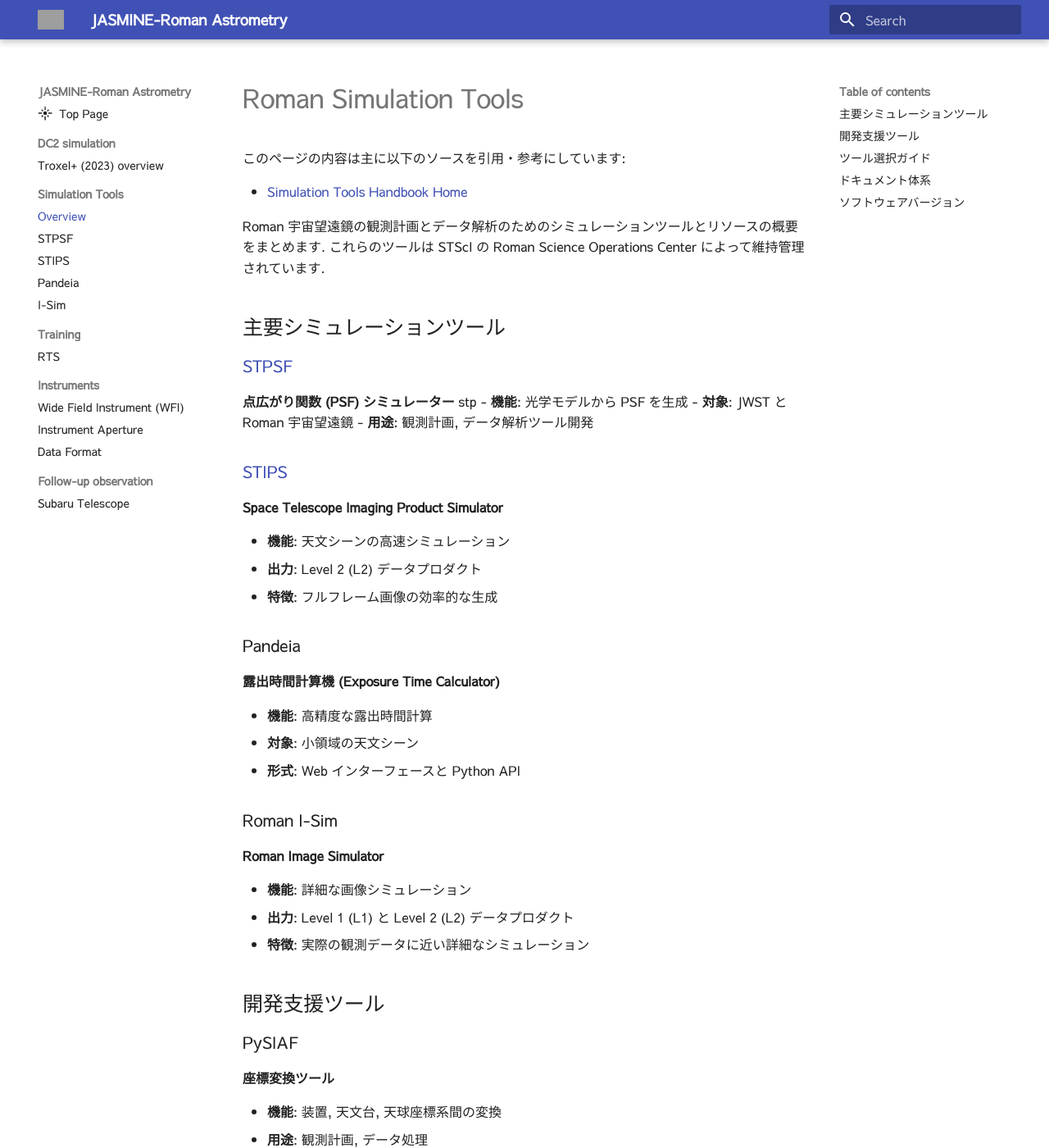
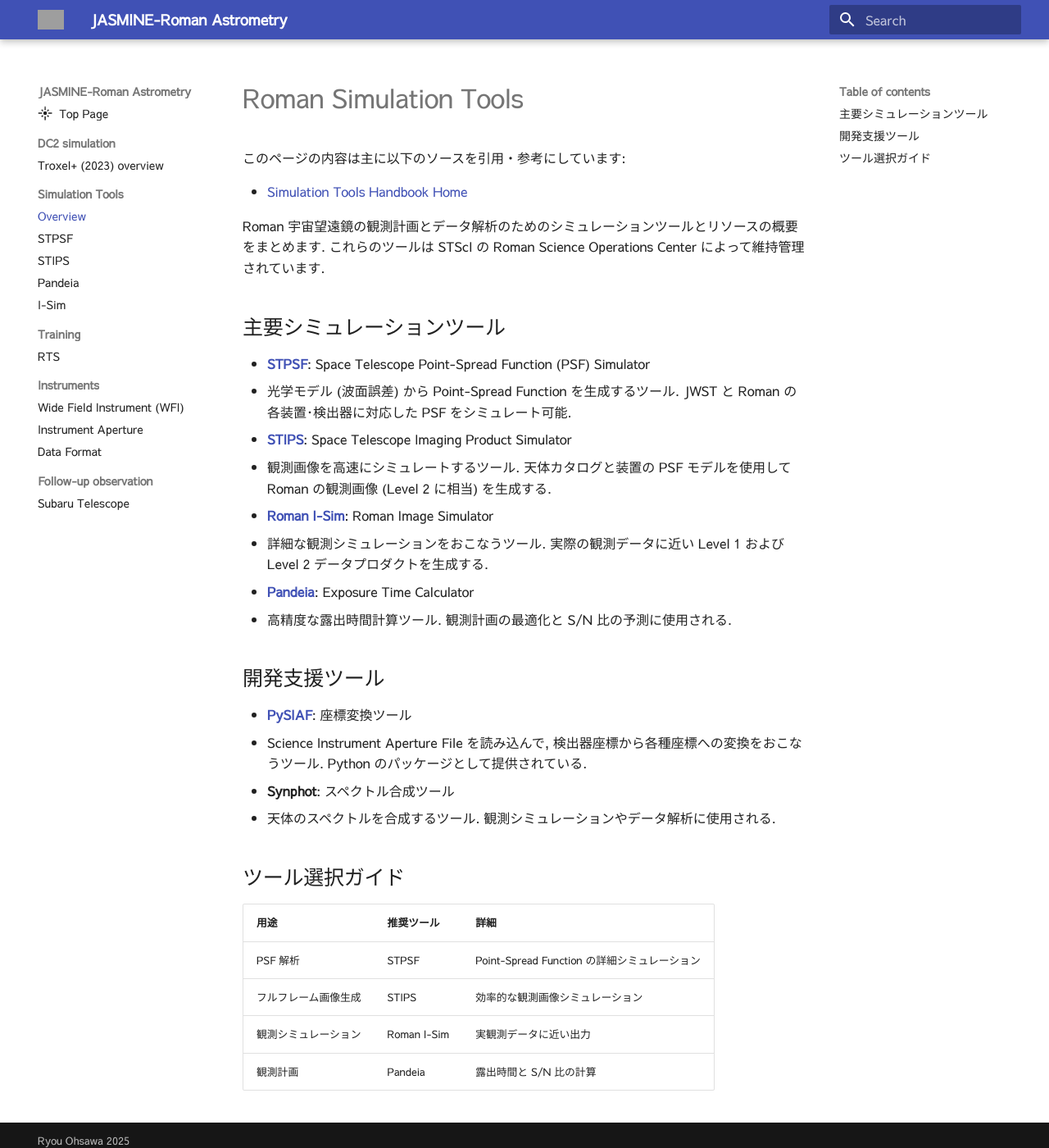
Before and after one commit to astronasutarou/jasmine-roman-astrometry, an MkDocs documentation site: the page built from docs/tools/index.md, in a window 1280 px wide and 1400 px high. Shown: the whole window at 82% size. Built offline with MkDocs 1.6.1 and Material for MkDocs 9.7.7, drawn with Linux system fonts in a browser that asks for light colours; some of the changed text lies outside the part shown; grey boxes are pictures that could not be loaded.

Commit message:
refactor index.md for improved tool descriptions and organization

```diff
--- a/docs/tools/index.md
+++ b/docs/tools/index.md
@@ -15,80 +15,27 @@ Roman 宇宙望遠鏡の観測計画とデータ解析のためのシミュレ
 
 ## 主要シミュレーションツール
 
-### [STPSF](stpsf.md)
-**点広がり関数 (PSF) シミュレーター**
-stp
-- **機能**: 光学モデルから PSF を生成
-- **対象**: JWST と Roman 宇宙望遠鏡
-- **用途**: 観測計画, データ解析ツール開発
-
-### [STIPS](stips.md)
-**Space Telescope Imaging Product Simulator**
-
-- **機能**: 天文シーンの高速シミュレーション
-- **出力**: Level 2 (L2) データプロダクト
-- **特徴**: フルフレーム画像の効率的な生成
-
-### Pandeia
-**露出時間計算機 (Exposure Time Calculator)**
-
-- **機能**: 高精度な露出時間計算
-- **対象**: 小領域の天文シーン
-- **形式**: Web インターフェースと Python API
-
-### Roman I-Sim
-**Roman Image Simulator**
-
-- **機能**: 詳細な画像シミュレーション
-- **出力**: Level 1 (L1) と Level 2 (L2) データプロダクト
-- **特徴**: 実際の観測データに近い詳細なシミュレーション
+- **[STPSF](stpsf.md)**: Space Telescope Point-Spread Function (PSF) Simulator
+  - 光学モデル (波面誤差) から Point-Spread Function を生成するツール. JWST と Roman の各装置･検出器に対応した PSF をシミュレート可能.
+- **[STIPS](stips.md)**: Space Telescope Imaging Product Simulator
+  - 観測画像を高速にシミュレートするツール. 天体カタログと装置の PSF モデルを使用して Roman の観測画像 (Level 2 に相当) を生成する.
+- **[Roman I-Sim](i-sim.md)**: Roman Image Simulator
+  - 詳細な観測シミュレーションをおこなうツール. 実際の観測データに近い Level 1 および Level 2 データプロダクトを生成する.
+- **[Pandeia](pandeia.md)**: Exposure Time Calculator
+  - 高精度な露出時間計算ツール. 観測計画の最適化と S/N 比の予測に使用される.
 
 ## 開発支援ツール
 
-### PySIAF
-**座標変換ツール**
-
-- **機能**: 装置, 天文台, 天球座標系間の変換
-- **用途**: 観測計画, データ処理
-
-### Synphot
-**合成測光ツール**
-
-- **機能**: 天体の合成測光計算
-- **用途**: 観測シミュレーション, データ解析
-
-### Jupyter Footprint Viewer
-**観測フットプリント可視化ツール**
-
-- **機能**: 観測領域の可視化
-- **環境**: Jupyter Notebook
+- **[PySIAF](../inst/siaf.md)**: 座標変換ツール
+  - Science Instrument Aperture File を読み込んで, 検出器座標から各種座標への変換をおこなうツール. Python のパッケージとして提供されている.
+- **Synphot**: スペクトル合成ツール
+  - 天体のスペクトルを合成するツール. 観測シミュレーションやデータ解析に使用される.
 
 ## ツール選択ガイド
 
 | 用途 | 推奨ツール | 詳細 |
 |------|------------|------|
-| PSF 解析 | STPSF | 点広がり関数の詳細シミュレーション |
-| 観測計画 | Pandeia | 露出時間とS/N比の計算 |
-| 大領域シミュレーション | STIPS | 効率的な観測画像シミュレーション |
-| 詳細画像シミュレーション | Roman I-Sim | 実観測データに近い出力 |
-
-## ドキュメント体系
-
-各ツールには 3 つの形式のドキュメントが提供されています：
-
-1. **ユーザーガイド** (RDox): 基本的な使用方法と科学応用
-2. **コードリポジトリ** (GitHub): ソースコードとサンプルノートブック
-3. **開発者ドキュメント** (ReadTheDocs): 最新のインストール手順とAPI詳細
-
-## ソフトウェアバージョン
-
-現在のドキュメントは以下のバージョンに対応しています：
-
-- **STPSF**: version 2.0
-- **STIPS**: version 2.3.0 (2025年6月27日リリース)
-- **Pandeia**: version 2025.5 (2025年5月21日リリース)
-- **Roman I-Sim**: version 0.8.0 (2025年2月18日リリース)
-
----
-
-**詳細情報**: [Roman Help Desk](https://stsci.service-now.com/roman) または各ツールの個別ドキュメントをご参照ください.
+| PSF 解析 | STPSF | Point-Spread Function の詳細シミュレーション |
+| フルフレーム画像生成 | STIPS | 効率的な観測画像シミュレーション |
+| 観測シミュレーション | Roman I-Sim | 実観測データに近い出力 |
+| 観測計画 | Pandeia | 露出時間と S/N 比の計算 |
```
